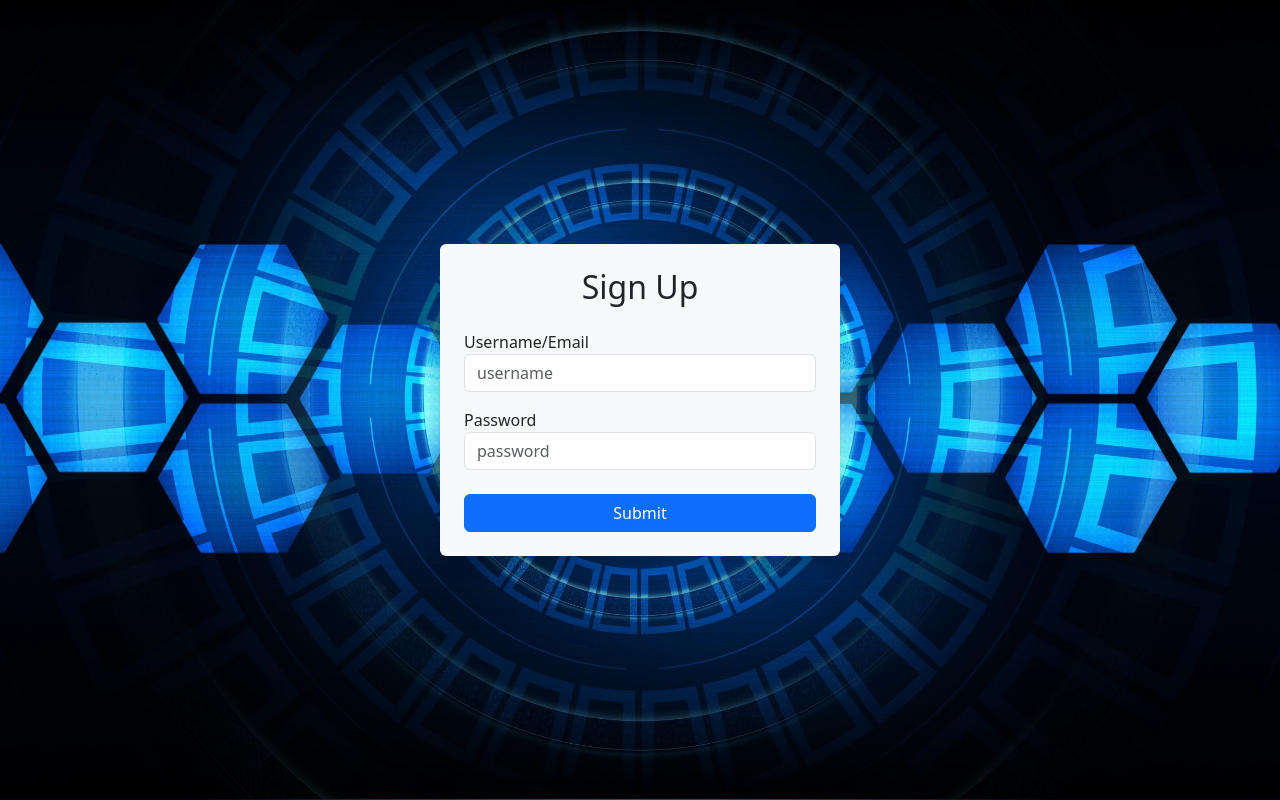
After one commit to KenNyagz/arbitrage-crypto-Centralized-exchanges, a Flask app: page /sign_up in a window 1280 px wide. The commit adds this page. Run offline with Flask 3, Linux system fonts and the light colour scheme.

Commit message:
User management,handling addition and authentication

```diff
--- a/app/routes.py
+++ b/app/routes.py
@@ -1,14 +1,34 @@
-from flask import Flask, render_template, request, url_for, redirect #jsonify
+from flask import Flask, render_template, request, url_for, redirect, jsonify
 import os
 import sys
 import re
 from datetime import datetime, timedelta
+from authentication import user
 
 app = Flask(__name__)
 
 @app.route('/', strict_slashes=False)
 def login():
     return render_template('login.html')
+
+@app.route('/sign_up', strict_slashes=False)
+def sign_up():
+    return render_template('signUp.html')
+
+@app.route('/sign_up/add_user', strict_slashes=False, methods=['POST'])
+def add_user():
+    username = request.form.get('username')
+    password = request.form.get('password')
+
+    try:
+        if user.add_user(username, password):
+            #return redirect(url_for('homepage'))
+            return jsonify({"message": "User created successfully!", "redirect_url": url_for('homepage')})
+    except ValueError:
+        return 'User already exists'
+    else:
+        return 'Failed to create user'
+
 
 @app.route('/home', strict_slashes=False)
 def homepage():
@@ -19,14 +39,13 @@ def verify_credentials():
     username = request.form.get('username')
     password = request.form.get('password')
 
-    if username == 'user' and password == 'pass':
+    if user.user_auth(username, password):
         return redirect(url_for('homepage'))
     else:
         return "Invalid Credentails", 403
 
 @app.route('/arbitrage', strict_slashes=False)
 def arbitrage():
-    '''
     sys.path.append(os.path.abspath(os.path.join(os.path.dirname(__file__), '..')))
 
     from arbitrage import main
@@ -58,11 +77,11 @@ def arbitrage():
         file_path = os.path.join(directory, latest_file)
         with open(file_path, 'r') as file:
             content = file.read()
-    #else:
-    #    content = 'Could not find data'
-    '''
-    with open('ticker_arbs/2024-08-17_10.33.35', 'r') as f:  # For testing
-        content = f.read()                                   # purposes only
+    else:
+        content = 'Error collecting data. Please Try again'
+
+    #with open('ticker_arbs/2024-08-17_10.33.35', 'r') as f:  # For testing
+    #    content = f.read()                                   # purposes only
 
     return content
 
--- /dev/null
+++ b/app/static/css/signUp.css
@@ -0,0 +1,50 @@
+body {
+    margin: 0;
+    padding: 0;
+    height: 100vh;
+    display: flex;
+    justify-content: center;
+    align-items: center;
+    background: url('../images/btcy.jpg') no-repeat center center/cover;
+    font-family: Arial, sans-serif;
+}
+
+::after{
+    box-sizing: border-box;
+}
+
+.container {
+    display: flex;
+    justify-content: center;
+    align-items: center;
+    height: 100vh;
+}
+
+#signUp_form {
+    width: 100%;
+    max-width: 400px;
+    background-color: rgba(202, 212, 0, 0.8);
+    padding: 20px;
+    border-radius: 10px;
+    box-shadow: 0 4px 8px rgba(0, 0, 0, 0.2);
+}
+
+#login_form h2 {
+    font-size: 24px;
+    font-weight: bold;
+}
+
+#login_form .form-group {
+    margin-bottom: 15px;
+}
+
+#login_form .form-control {
+    height: 45px;
+    padding: 10px;
+    font-size: 16px;
+}
+
+#login_form button {
+    padding: 10px;
+    font-size: 18px;
+}
--- a/app/templates/login.html
+++ b/app/templates/login.html
@@ -19,6 +19,7 @@
                 <input type="password" class="form-control" name="password" id="password" placeholder="password" required/>
             </div>
             <button type="submit" id="submit" class="btn btn-primary w-100">Submit</button>
+            <p>Don't have an account?</p><a href="/sign_up">SignUp</a>
         </form>
     </div>
     <script src="https://cdn.jsdelivr.net/npm/bootstrap@5.3.3/dist/js/bootstrap.bundle.min.js" integrity="sha384-YvpcrYf0tY3lHB60NNkmXc5s9fDVZLESaAA55NDzOxhy9GkcIdslK1eN7N6jIeHz" crossorigin="anonymous"></script>
--- /dev/null
+++ b/app/templates/signUp.html
@@ -0,0 +1,26 @@
+<!DOCTYPE html>
+<html lang="en">
+<head>
+    <meta charset="UTF-8">
+    <link rel="stylesheet" href="../static/css/signUp.css" />
+    <meta name="viewport" content="width=device-width, initial-scale=1"/>
+    <link href="https://cdn.jsdelivr.net/npm/bootstrap@5.3.3/dist/css/bootstrap.min.css" rel="stylesheet" integrity="sha384-QWTKZyjpPEjISv5WaRU9OFeRpok6YctnYmDr5pNlyT2bRjXh0JMhjY6hW+ALEwIH" crossorigin="anonymous">
+</head>
+<body>
+    <div class="container">
+        <form action="/sign_up/add_user" method="post" id="signUp_form" class="p-4 rounded bg-light shadow">
+            <h2 class="text-center mb-4">Sign Up</h2>
+            <div class="form-group mb-3">
+                <label for="username">Username/Email</label>
+                <input type="text" class="form-control" name="username" id="username" placeholder="username" required/>
+            </div>
+            <div class="form-group mb-4">
+                <label for="password">Password</label>
+                <input type="password" class="form-control" name="password" id="password" placeholder="password" required/>
+            </div>
+            <button type="submit" id="submit" class="btn btn-primary w-100">Submit</button>
+        </form>
+    </div>
+    <script src="https://cdn.jsdelivr.net/npm/bootstrap@5.3.3/dist/js/bootstrap.bundle.min.js" integrity="sha384-YvpcrYf0tY3lHB60NNkmXc5s9fDVZLESaAA55NDzOxhy9GkcIdslK1eN7N6jIeHz" crossorigin="anonymous"></script>
+</body>
+</html>
```
Also changed, not shown: app/authentication.py (+58 -1 lines), requirements.txt (+22 -21 lines), app/static/images/btcy.jpg (added), app/static/images/th.jpeg (deleted), 1 other file.
